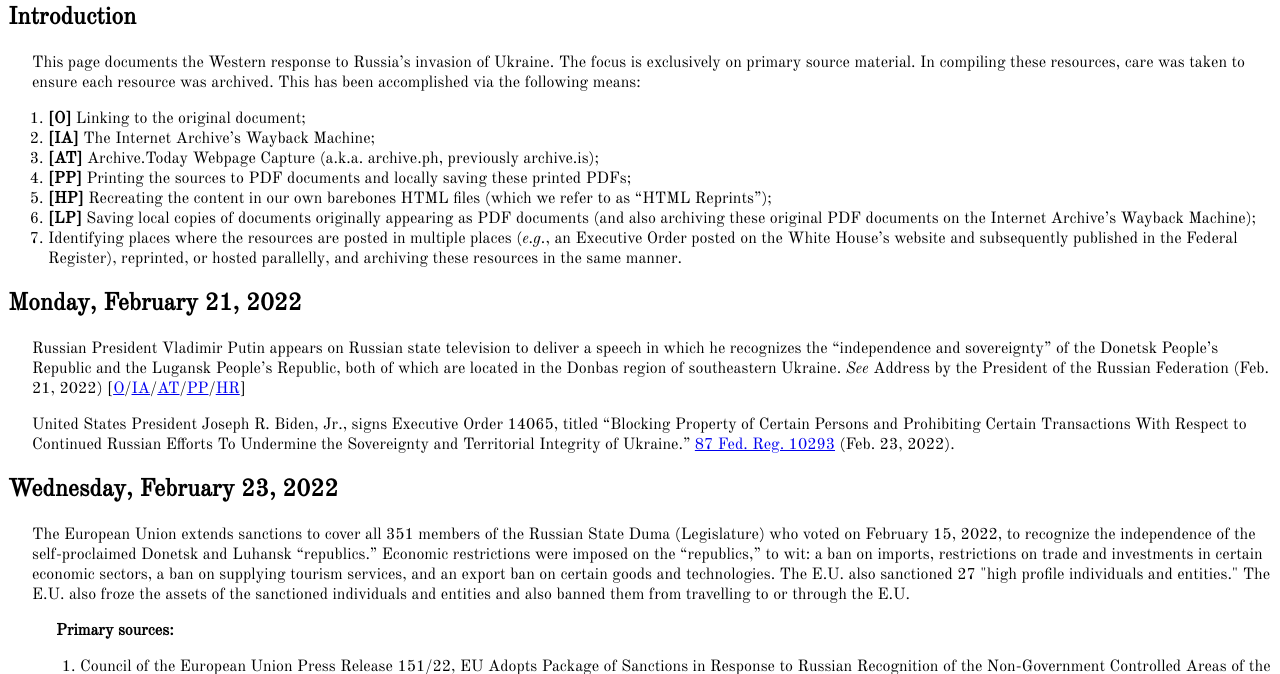
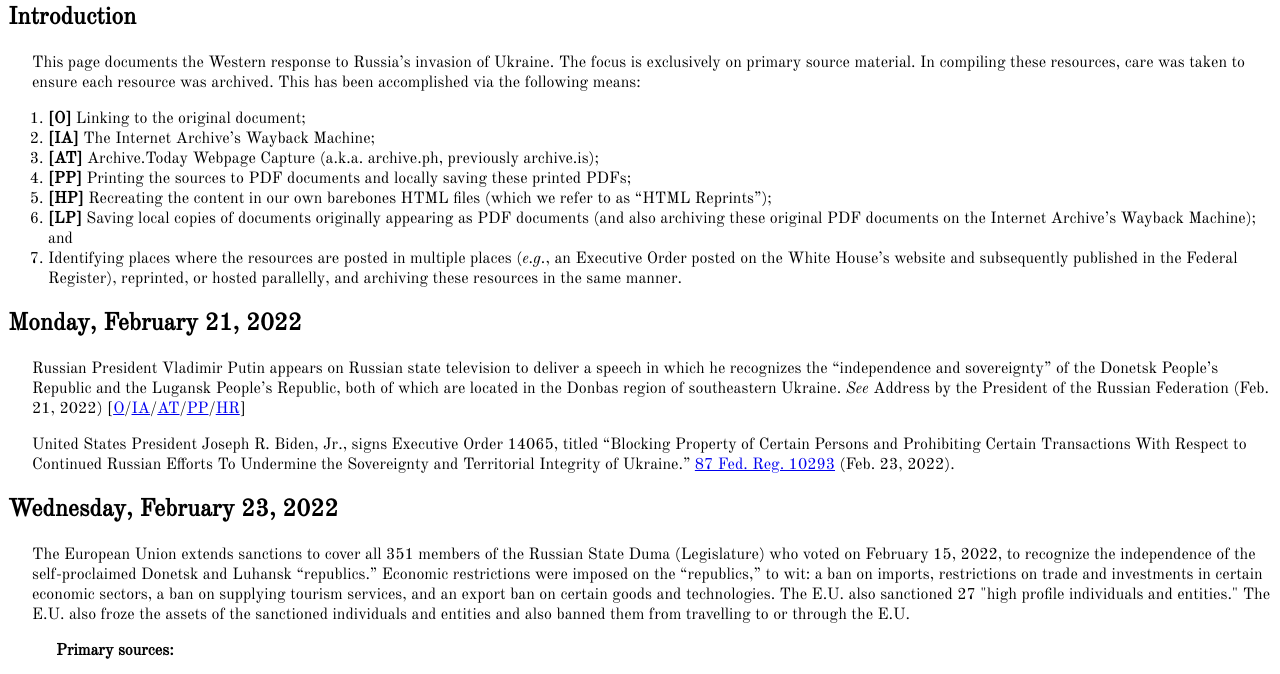
Before and after one commit to TheLawLibrary/russia-ukraine-war, a plain HTML site: page sanctions.html in a window 1280 px wide. Shown: the part 66-740 px from the top of the page. Drawn offline with Linux system fonts and the light colour scheme.

Commit message:
introduction

```diff
--- a/sanctions.html
+++ b/sanctions.html
@@ -16,7 +16,7 @@
           <li><b>[AT]</b> Archive.Today Webpage Capture (a.k.a. archive.ph, previously archive.is);</li>
           <li><b>[PP]</b> Printing the sources to PDF documents and locally saving these printed PDFs;</li>
           <li><b>[HP]</b> Recreating the content in our own barebones HTML files (which we refer to as &ldquo;HTML Reprints&rdquo;);</li>
-          <li><b>[LP]</b> Saving local copies of documents originally appearing as PDF documents (and also archiving these original PDF documents on the Internet Archive&rsquo;s Wayback Machine);</li>
+          <li><b>[LP]</b> Saving local copies of documents originally appearing as PDF documents (and also archiving these original PDF documents on the Internet Archive&rsquo;s Wayback Machine); and</li>
           <li>Identifying places where the resources are posted in multiple places (<i>e.g.</i>, an Executive Order posted on the White House&rsquo;s website and subsequently published in the Federal Register), reprinted, or hosted parallelly, and archiving these resources in the same manner.</li>
         </ol>
 
```
